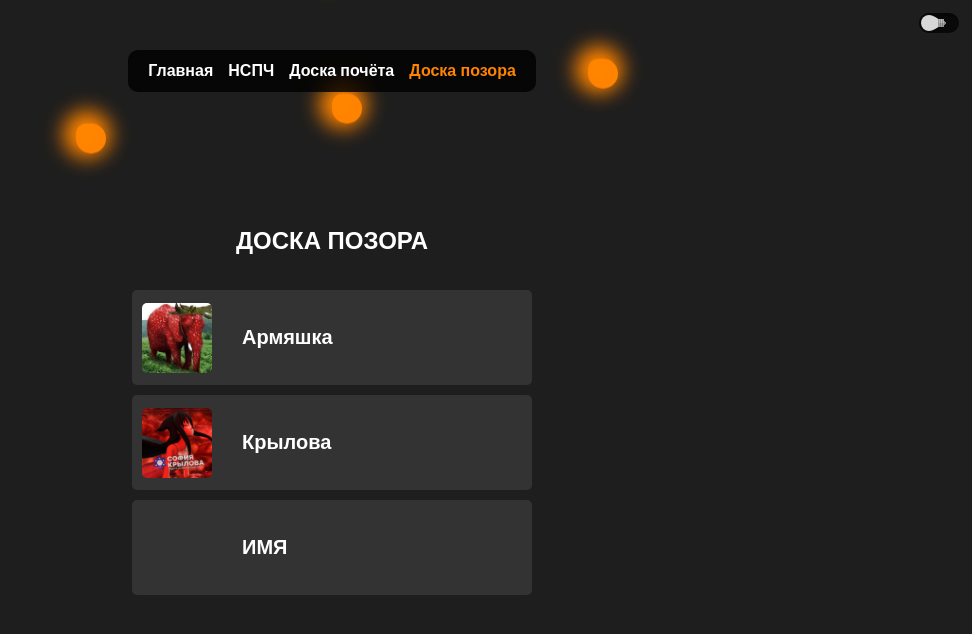
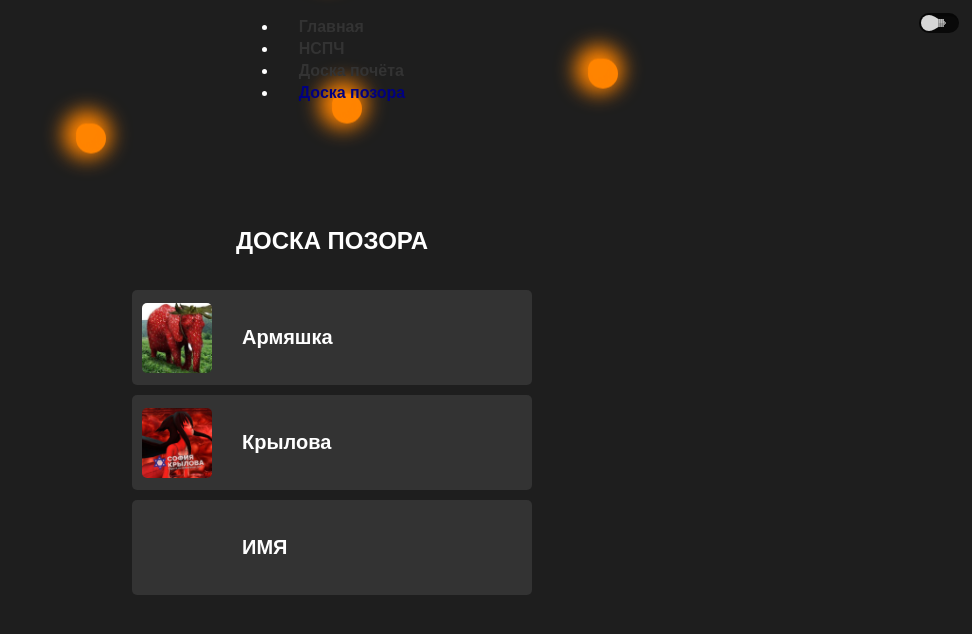
Before and after one commit to Sanitar4ick/dsn.github.io, a plain HTML site: page pozor.html in a window 1280 px wide. Both pictures are taken after a click on the checkbox 1247 px from the left and 23 px from the top of the page. Shown: the whole page, without its empty margins (308-1280 px from the left). Drawn offline with nearby package versions, Linux system fonts and the light colour scheme.

Commit message:
Update stylepozor.css
Меню Синим

```diff
--- a/stylepozor.css
+++ b/stylepozor.css
@@ -4,13 +4,12 @@ body {
     font-family: 'Nunito', sans-serif;
     background-color: #f5f4f6;
     display: flex;
-    flex-direction: column;
     justify-content: center;
     align-items: center;
     height: 100vh;
     margin: 0;
     position: relative;
-    overflow: hidden;
+    overflow: hidden; /* Для предотвращения прокрутки */
 }
 
 body.dark-theme {
@@ -22,57 +21,7 @@ body.dark-theme {
     position: absolute;
     top: 10px;
     right: 10px;
-    z-index: 2;
-}
-
-.navigation {
-    position: absolute;
-    top: 50px;
-    z-index: 2;
-    background-color: rgba(255, 255, 255, 0.8);
-    padding: 10px 20px;
-    border-radius: 10px;
-    backdrop-filter: blur(5px);
-}
-
-.navigation ul {
-    list-style: none;
-    margin: 0;
-    padding: 0;
-    display: flex;
-    gap: 15px;
-}
-
-.navigation li {
-    display: inline;
-}
-
-.navigation a {
-    text-decoration: none;
-    color: #333;
-    font-weight: 600;
-    transition: color 0.3s ease;
-}
-
-.navigation a.active {
-    font-weight: bold;
-    color: #ff8400;
-}
-
-.navigation a:hover {
-    color: #ff8400;
-}
-
-body.dark-theme .navigation {
-    background-color: rgba(0, 0, 0, 0.8);
-}
-
-body.dark-theme .navigation a {
-    color: #fff;
-}
-
-body.dark-theme .navigation a.active {
-    color: #ff8400;
+    z-index: 2; /* Передний план */
 }
 
 .container {
@@ -81,8 +30,8 @@ body.dark-theme .navigation a.active {
     justify-content: center;
     align-items: center;
     padding: 100px 0px;
-    position: relative;
-    z-index: 1;
+    position: relative; /* Для правильного позиционирования */
+    z-index: 1; /* Передний план */
 }
 
 .list-container {
@@ -190,7 +139,7 @@ h2 {
     -webkit-appearance: none;
     -moz-appearance: none;
     appearance: none;
-    z-index: 2;
+    z-index: 2; /* Передний план */
 }
 
 .theme-toggle:before,
@@ -251,7 +200,7 @@ h2 {
     position: absolute;
     border-radius: 50%;
     animation: up 50s infinite;
-    z-index: -1;
+    z-index: -1; /* Задний план */
 }
 
 .lantern::after {
@@ -330,3 +279,39 @@ h2 {
         display: none;
     }
 }
+
+/* Стили для меню навигации */
+.navigation {
+    display: flex;
+    justify-content: center;
+    margin-bottom: 20px;
+    position: absolute;
+    top: 0;
+    width: 100%;
+    z-index: 1;
+}
+
+.navigation a {
+    text-decoration: none;
+    color: #333;
+    font-weight: 600;
+    padding: 15px 20px;
+    transition: color 0.3s ease;
+}
+
+.navigation a.active {
+    font-weight: bold;
+    color: #000080; /* Цвет текущей страницы */
+}
+
+.navigation a:hover {
+    color: #ff8400; /* Цвет при наведении курсора */
+}
+
+body.dark-theme .navigation a.active {
+    color: #000080; /* Цвет текущей страницы в тёмной теме */
+}
+
+body.dark-theme .navigation a:hover {
+    color: #ff8400; /* Цвет при наведении курсора в тёмной теме */
+}
```
